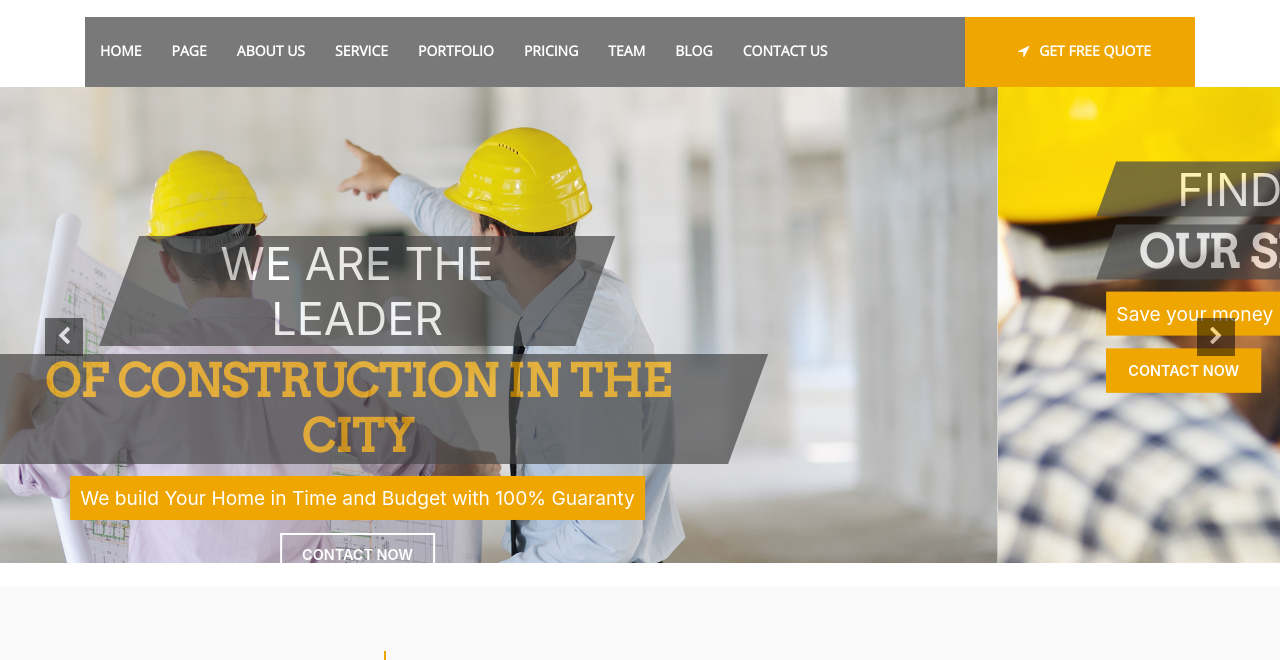
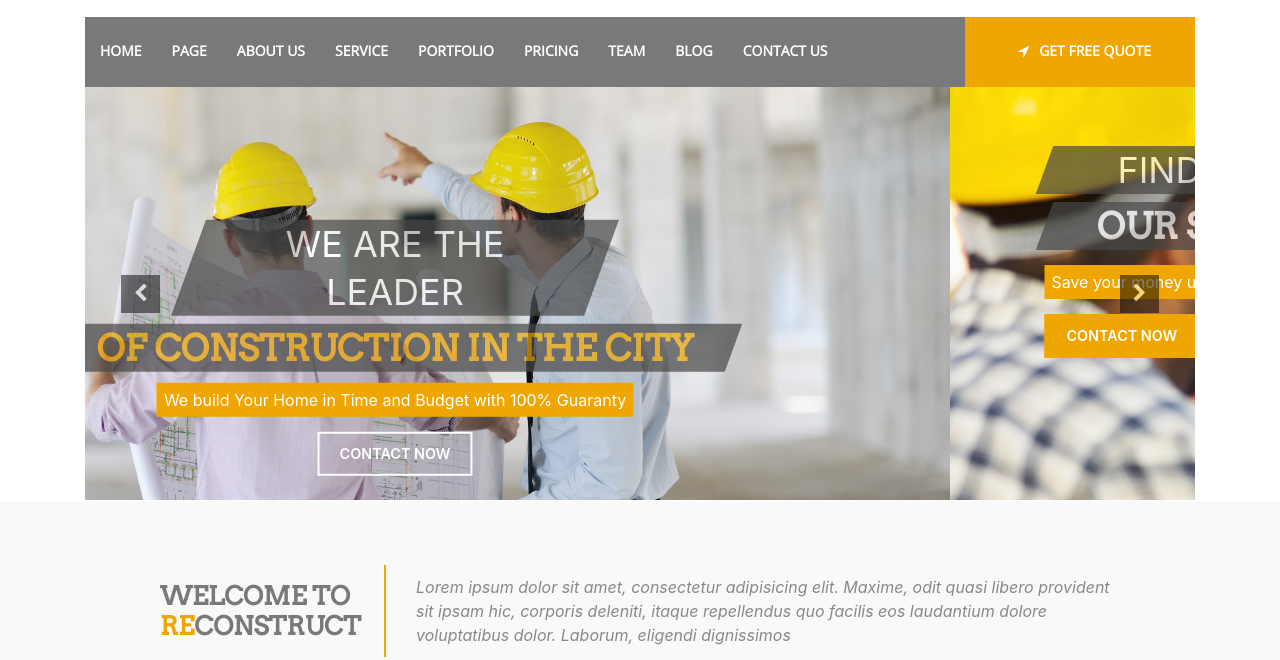
Before and after one commit to rushi812/reconstruct, a plain HTML site: page index.html in a window 1280 px wide. Shown: the part 134-794 px from the top of the page. Drawn offline with nearby package versions, Linux system fonts and the light colour scheme.

Commit message:
slider width

```diff
--- a/css/style.css
+++ b/css/style.css
@@ -134,8 +134,9 @@ a.nav-a {
 	box-shadow: 0px 0px 3px 1px rgb(239, 166, 0);
 }
 .carousel-container{
-    padding-right: 0px !important;
+    /*padding-right: 0px !important;
     padding-left: 0px !important;
+    height:auto;*/
 }
 .carousel-caption{
     text-align: center;
@@ -190,24 +191,24 @@ a.nav-a {
 .carousel-h1{
     transform: skewX(20deg);
     text-align: center;
-	font-size: 45px;
+	font-size: 36px; /*45px*/
     font-weight: 400;
-    line-height: 55px;
+    line-height: 48px; /*48px*/
     color:#fff;
 }
 .carousel-h2{
     transform: skewX(20deg);
     text-align: center;
-    font-size: 45px;
+    font-size: 36px; /*45px*/
     font-weight: 700;
-    line-height: 55px;
+    line-height: 48px; /*55px*/
     font-family: Arvo;
     color:#EFA600;
     opacity: 1;
 }
 .carousel-3>span{
-    font-size: 1.2em;
-    padding: 10px;
+    font-size: 1em; /*1.2em*/
+    padding: 7px; /*10px*/
     background:#EFA600;
     color:#fff;
 }
@@ -288,7 +289,7 @@ hr.carousel-hr{
 .image-left{
     background: url(../images/slider-02.jpg);
     background-size: cover;
-    height: 451px;
+    /*height: 477px;*/
 }
 .inner-border{
     position:absolute;
--- a/index.html
+++ b/index.html
@@ -90,9 +90,9 @@
             </div>
         </nav>
     </div>
-    <div class="container-fluid carousel-container">
+    <div class="container carousel-container">
         <div id="carouselExampleIndicators" class="carousel slide" data-ride="carousel">
-            <div class="carousel-inner">
+            <div class="carousel-inner" style="height:414px">
                 <div class="carousel-item  active">
                     <img class="d-block w-100 carousel-img" src="images/slider-01.jpg" alt="First slide">
                     <div class="carousel-caption">
@@ -102,7 +102,7 @@
                         <div class="skyewBack2">
                             <h1 class="carousel-h2">OF CONSTRUCTION IN THE CITY</h1>
                         </div>
-                        <div class="carousel-3" style="margin-top:20px">
+                        <div class="carousel-3" style="margin-top:16px"> <!-- 20px -->
                             <span>We build Your Home in Time and Budget with 100% Guaranty</span>
                         </div>
 
```
